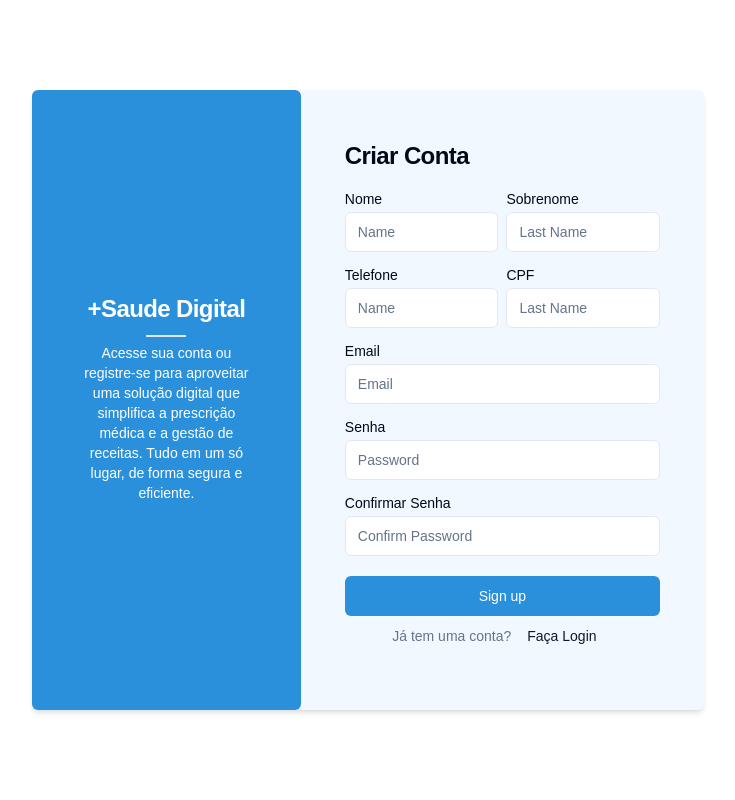
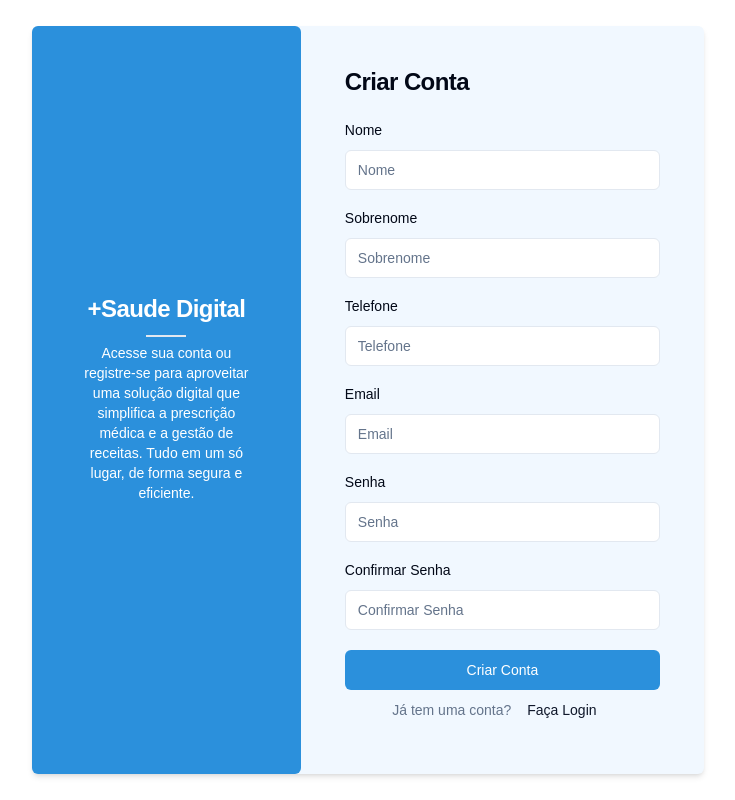
Before and after one commit to EvelinAlvarado/digital-prescription, a Next.js app: page /auth/register in a window 1280 px wide. Shown: the whole page, without its empty margins (272-1007 px from the left). Built offline with nearby package versions, Linux system fonts and the light colour scheme; data requests are answered from the project's data file.

Commit message:
Validation using Zod and React Hook Form in Register component

```diff
--- a/src/app/auth/register/page.tsx
+++ b/src/app/auth/register/page.tsx
@@ -1,3 +1,4 @@
+"use client";
 import { Button } from "@/components/ui/button";
 import {
   CardContent,
@@ -6,61 +7,179 @@ import {
   CardHeader,
   CardTitle,
 } from "@/components/ui/card";
+import {
+  Form,
+  FormControl,
+  FormField,
+  FormItem,
+  FormLabel,
+  FormMessage,
+} from "@/components/ui/form";
 import { Input } from "@/components/ui/input";
-import { Label } from "@/components/ui/label";
+import { zodResolver } from "@hookform/resolvers/zod";
 import Link from "next/link";
 import React from "react";
+import { useForm } from "react-hook-form";
+import { z } from "zod";
+
+const registerSchema = z
+  .object({
+    name: z.string().min(3, "Nome é obrigatório"),
+    lastName: z.string().min(3, "Sobrenome é obrigatório"),
+    telefone: z
+      .string()
+      .regex(/^\d{9,14}$/, "Telefone deve ter 9 ou 14 dígitos"),
+    // cpf: z
+    //   .string()
+    //   .regex(/^\d{11}$/, "CPF deve ter 11 dígitos"),
+    email: z.string().email("Digite um email válido"),
+    password: z.string().min(6, "Senha deve conter no mínimo 6 caracteres"),
+    confirmPassword: z.string(),
+  })
+  .refine((data) => data.password === data.confirmPassword, {
+    message: "As senhas não coincidem",
+    path: ["confirmPassword"],
+  });
 
 const Register = () => {
+  const form = useForm<z.infer<typeof registerSchema>>({
+    resolver: zodResolver(registerSchema),
+    defaultValues: {
+      name: "",
+      lastName: "",
+      telefone: "",
+      // cpf: "",
+      email: "",
+      password: "",
+      confirmPassword: "",
+    },
+  });
+
+  const onSubmit = (values: z.infer<typeof registerSchema>) => {
+    console.log("Dados do formulário:", values);
+  };
+
   return (
     <div className="text-basePrimary">
       <CardHeader>
         <CardTitle>Criar Conta</CardTitle>
       </CardHeader>
       <CardContent className="pb-0">
-        <form>
+        <Form {...form}>
+          <form onSubmit={form.handleSubmit(onSubmit)}>
             <div className="grid w-full items-center gap-4">
-            <div className="flex gap-2">
-              <div className="flex flex-col space-y-1.5 w-full">
-                <Label htmlFor="name">Nome</Label>
-                <Input type="text" id="name" placeholder="Name" />
-              </div>
-              <div className="flex flex-col space-y-1.5 w-full">
-                <Label htmlFor="lastName">Sobrenome</Label>
-                <Input type="text" id="lastName" placeholder="Last Name" />
-              </div>
-            </div>
-            <div className="flex gap-2">
-              <div className="flex flex-col space-y-1.5 w-full">
-                <Label htmlFor="telefone">Telefone</Label>
-                <Input type="text" id="name" placeholder="Name" />
-              </div>
-              <div className="flex flex-col space-y-1.5 w-full">
-                <Label htmlFor="cpf">CPF</Label>
-                <Input type="text" id="lastName" placeholder="Last Name" />
-              </div>
-            </div>
-            <div className="flex flex-col space-y-1.5">
-              <Label htmlFor="email">Email</Label>
-              <Input type="email" id="email" placeholder="Email" />
-            </div>
-            <div className="flex flex-col space-y-1.5">
-              <Label htmlFor="password">Senha</Label>
-              <Input type="password" id="password" placeholder="Password" />
-            </div>
-            <div className="flex flex-col space-y-1.5">
-              <Label htmlFor="confirmPassword">Confirmar Senha</Label>
+              {/* <div className="flex gap-2"> */}
+              {/* Campo de Nome */}
+              <FormField
+                control={form.control}
+                name="name"
+                render={({ field }) => (
+                  <FormItem className="w-full">
+                    <FormLabel>Nome</FormLabel>
+                    <FormControl>
+                      <Input placeholder="Nome" {...field} />
+                    </FormControl>
+                    <FormMessage />
+                  </FormItem>
+                )}
+              />
+              {/* Campo de Sobrenome */}
+              <FormField
+                control={form.control}
+                name="lastName"
+                render={({ field }) => (
+                  <FormItem className="w-full">
+                    <FormLabel>Sobrenome</FormLabel>
+                    <FormControl>
+                      <Input placeholder="Sobrenome" {...field} />
+                    </FormControl>
+                    <FormMessage />
+                  </FormItem>
+                )}
+              />
+              {/* </div> */}
+              {/* <div className="flex gap-2"> */}
+              {/* Campo de Telefone */}
+              <FormField
+                control={form.control}
+                name="telefone"
+                render={({ field }) => (
+                  <FormItem className="w-full">
+                    <FormLabel>Telefone</FormLabel>
+                    <FormControl>
+                      <Input placeholder="Telefone" {...field} />
+                    </FormControl>
+                    <FormMessage />
+                  </FormItem>
+                )}
+              />
+              {/* Campo de CPF */}
+              {/* <FormField
+                control={form.control}
+                name="cpf"
+                render={({ field }) => (
+                  <FormItem className="w-full">
+                    <FormLabel>CPF</FormLabel>
+                    <FormControl>
+                      <Input placeholder="CPF" {...field} />
+                    </FormControl>
+                    <FormMessage />
+                  </FormItem>
+                )}
+              /> */}
+              {/* </div> */}
+              {/* Campo de Email */}
+              <FormField
+                control={form.control}
+                name="email"
+                render={({ field }) => (
+                  <FormItem>
+                    <FormLabel>Email</FormLabel>
+                    <FormControl>
+                      <Input placeholder="Email" {...field} />
+                    </FormControl>
+                    <FormMessage />
+                  </FormItem>
+                )}
+              />
+              {/* Campo de Senha */}
+              <FormField
+                control={form.control}
+                name="password"
+                render={({ field }) => (
+                  <FormItem>
+                    <FormLabel>Senha</FormLabel>
+                    <FormControl>
+                      <Input type="password" placeholder="Senha" {...field} />
+                    </FormControl>
+                    <FormMessage />
+                  </FormItem>
+                )}
+              />
+              {/* Campo de Confirmar Senha */}
+              <FormField
+                control={form.control}
+                name="confirmPassword"
+                render={({ field }) => (
+                  <FormItem>
+                    <FormLabel>Confirmar Senha</FormLabel>
+                    <FormControl>
                       <Input
                         type="password"
-                id="confirmPassword"
-                placeholder="Confirm Password"
+                        placeholder="Confirmar Senha"
+                        {...field}
+                      />
+                    </FormControl>
+                    <FormMessage />
+                  </FormItem>
+                )}
               />
             </div>
-          </div>
             <Button type="submit" className="w-full mt-5">
-            Sign up
+              Criar Conta
             </Button>
           </form>
+        </Form>
       </CardContent>
       <CardFooter className="flex flex-col w-full">
         <CardDescription className="">
@@ -73,7 +192,6 @@ const Register = () => {
         </CardDescription>
       </CardFooter>
     </div>
-    /* telefone, cPF */
   );
 };
 
```
Lines whose indentation alone changed are shown as unchanged.
